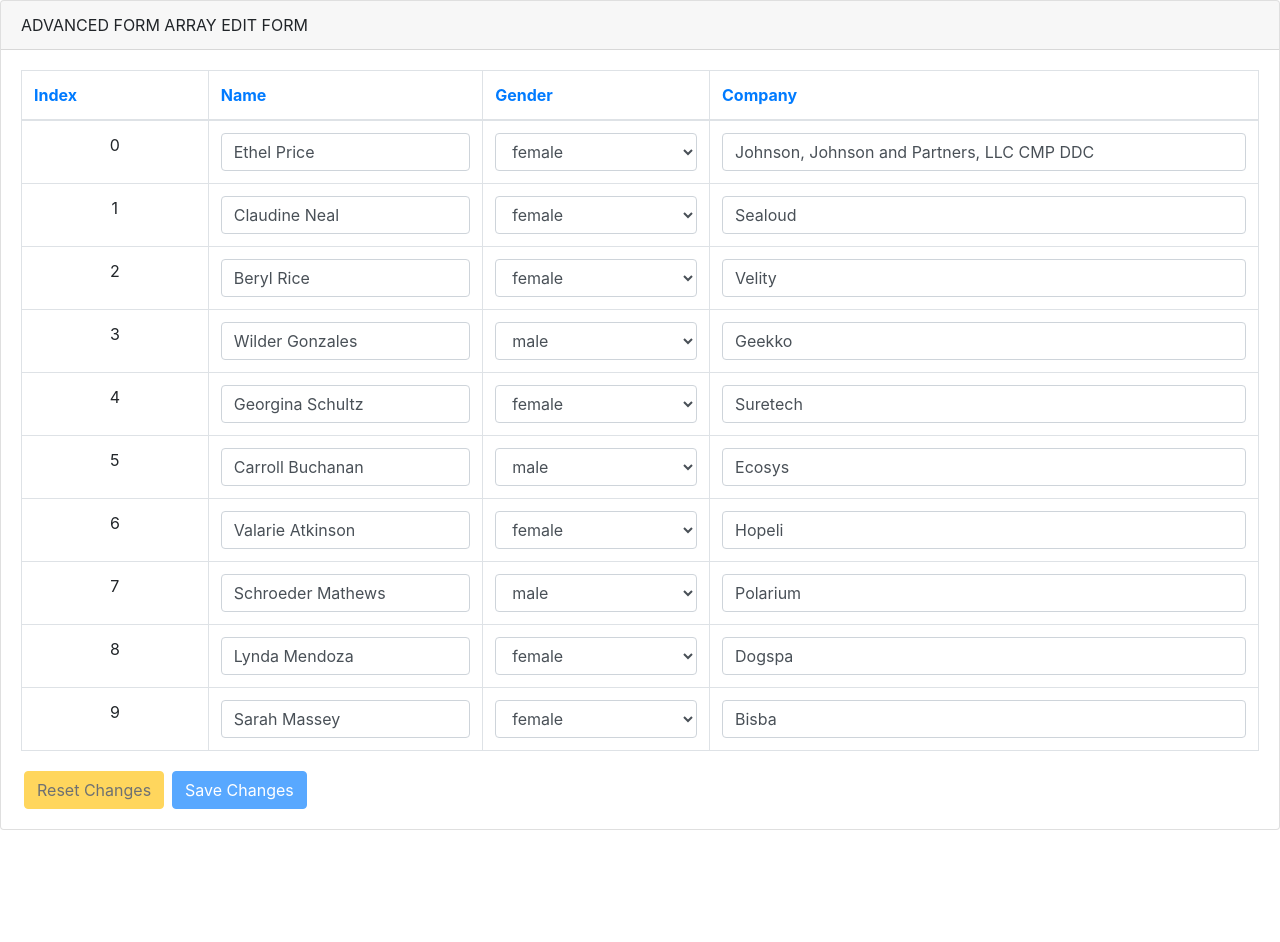
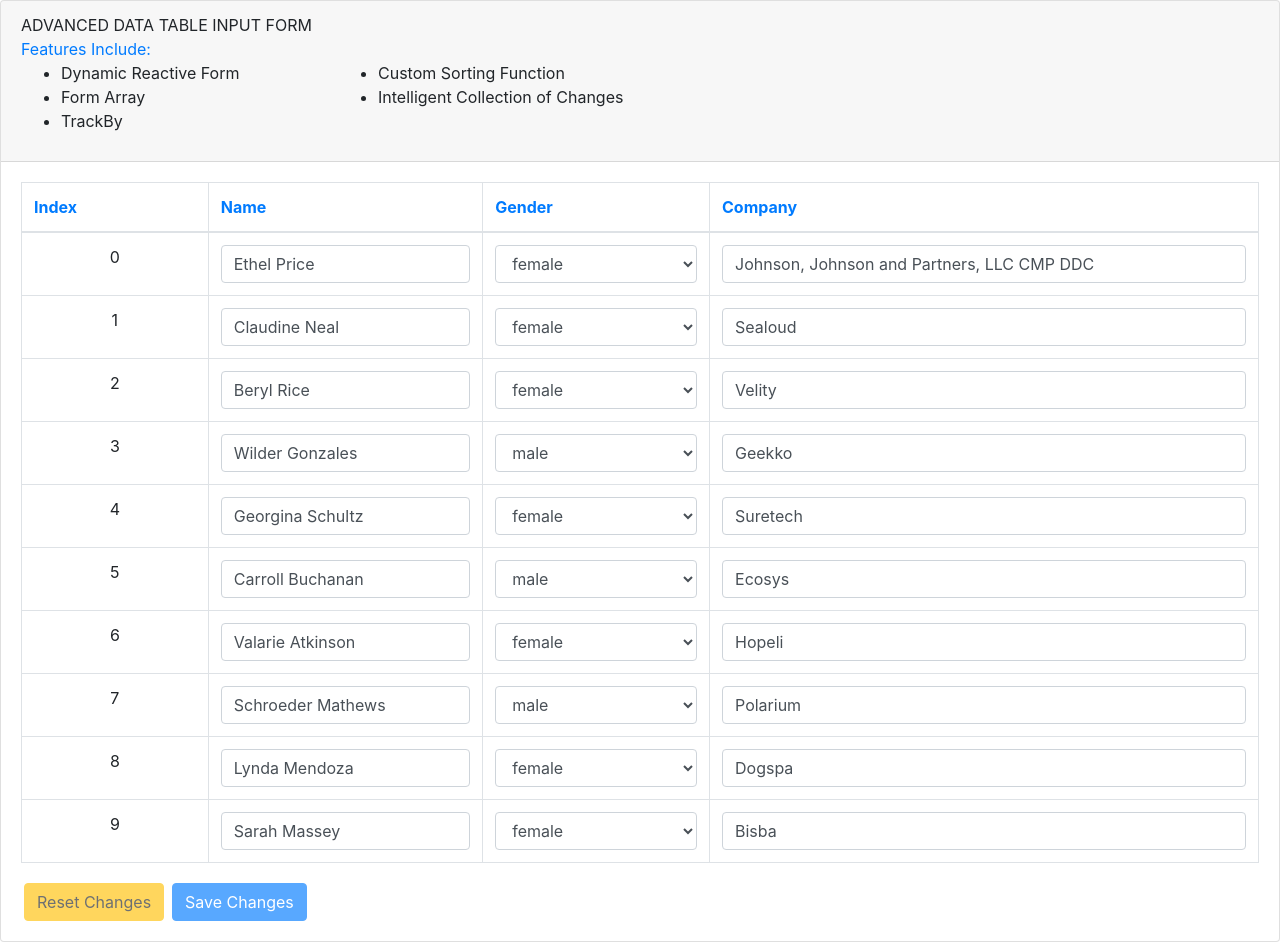
Before and after one commit to TheBoz/angular8-data-table-input-form, an Angular app: page / in a window 1280 px wide. Before the commit the page ends 830 px from the top, so only its background shows below. Built offline with nearby package versions, Linux system fonts and the light colour scheme.

Commit message:
Added list of features in card header

```diff
--- a/src/app/app.component.html
+++ b/src/app/app.component.html
@@ -1,8 +1,30 @@
+
 <div widget class="card">
 
   <div class="card-header">
 
-    <span class="text-uppercase">ADVANCED FORM ARRAY EDIT FORM</span>
+    <span class="text-uppercase">ADVANCED DATA TABLE INPUT FORM</span>
+    <div>
+      <span class="text-primary">Features Include:</span>
+      <div class="row">
+        <div class="col-md-3">
+          <ul>
+            <li>Dynamic Reactive Form</li>
+            <li>Form Array</li>
+            <li>TrackBy</li>
+          </ul>
+        </div>
+        <div class="col-md-3">
+          <ul>
+            <li>Custom Sorting Function</li>
+            <li>Intelligent Collection of Changes</li>
+          </ul>
+        </div>
+        <div class="col-md-3"></div>
+        <div class="col-md-3"></div>
+      </div>
+    </div>
+
     <div class="widget-controls">
       <a data-widgster="expand" href="#" class="transition">
         <i class="fa fa-chevron-down"></i>
```
